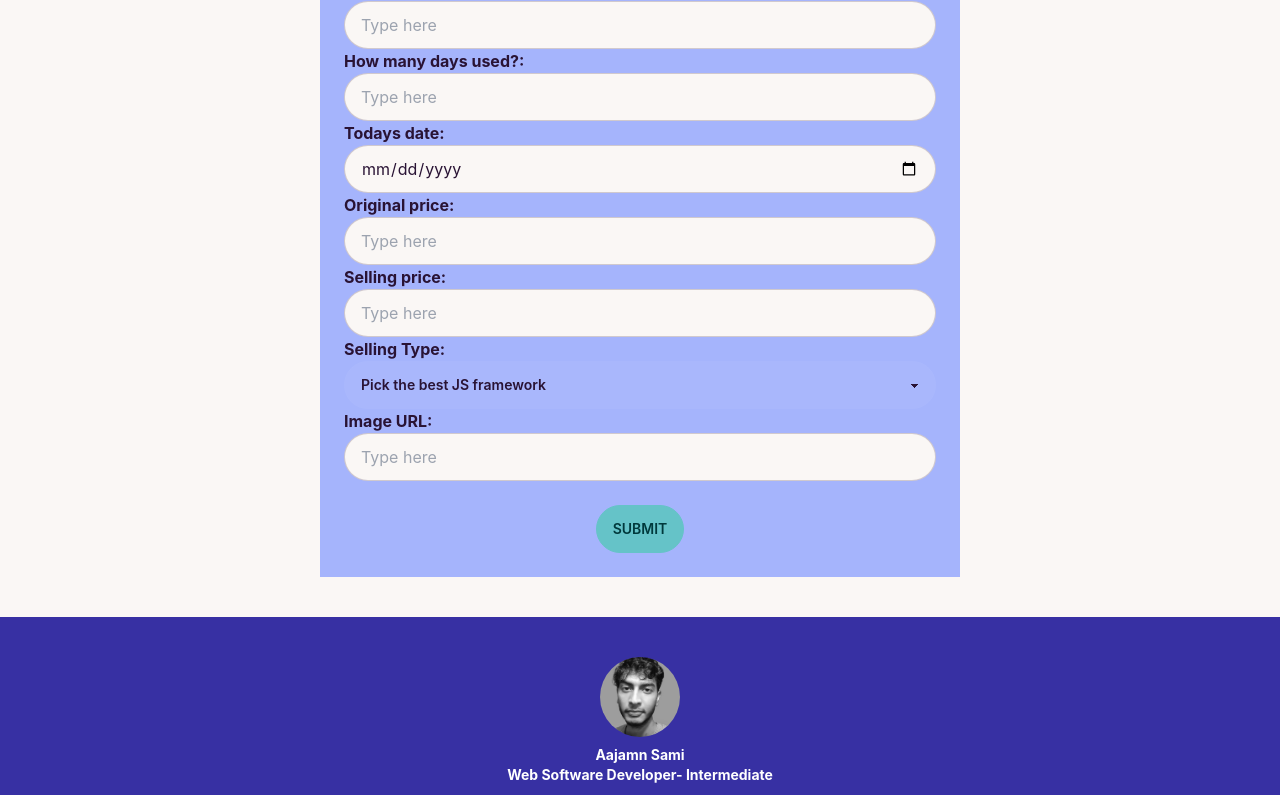
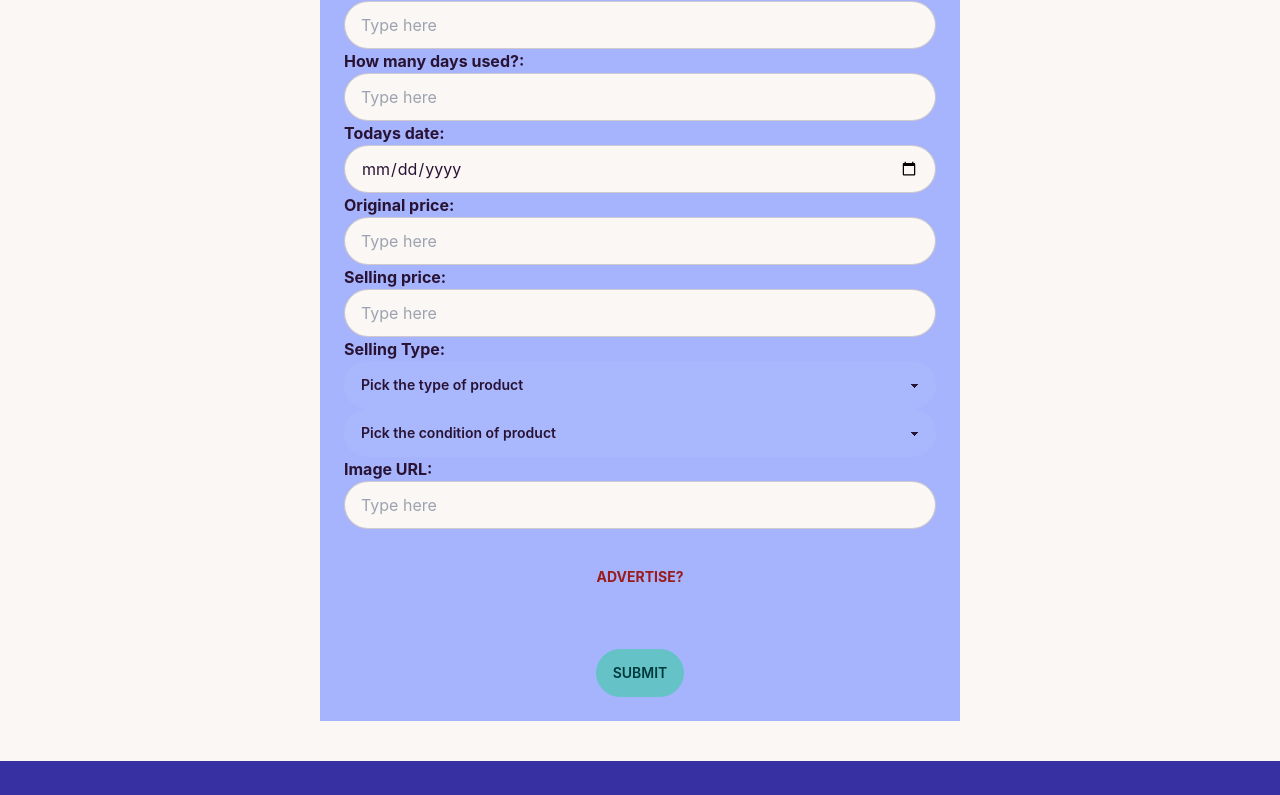
Before and after one commit to sami019325/assignment-12-digibiji.com-, a React (Create React App) app: page /sale in a window 1280 px wide. Shown: the part 408-1203 px from the top of the page. Built offline with nearby package versions, Linux system fonts and the light colour scheme; no server answers.

Commit message:
sell done

```diff
--- a/package.json
+++ b/package.json
@@ -14,6 +14,7 @@
     "react-icons": "^4.6.0",
     "react-router-dom": "^6.4.3",
     "react-scripts": "5.0.1",
+    "react-toastify": "^9.1.1",
     "web-vitals": "^2.1.4"
   },
   "scripts": {
--- a/src/Pages/SellProduct.js
+++ b/src/Pages/SellProduct.js
@@ -1,10 +1,11 @@
-import React, { useContext } from 'react';
+import React, { useContext, useState } from 'react';
 import { SharedContext } from '../Componets/SharedData';
+import { ToastContainer, toast } from 'react-toastify';
 
 const SellProduct = () => {
     const { user } = useContext(SharedContext)
-
-
+    const [advers, setAdvers] = useState(false)
+    console.log(advers)
     const InsertData = (e) => {
         e.preventDefault()
         const form = e.target;
@@ -18,6 +19,7 @@ const SellProduct = () => {
         const price = e.target.price.value;
         const productT = e.target.productT.value;
         const image = e.target.image.value;
+        const condition = e.target.condition.value;
         const product = {
             picture: image,
             type: productT,
@@ -28,8 +30,8 @@ const SellProduct = () => {
             OriginalPrice: originPrice,
             used: used,
             posted: date,
-            condition: 'excellent',
-            IsAdvertised: true,
+            condition: condition,
+            IsAdvertised: advers,
             IsSold: false
         }
         console.log(product)
@@ -45,9 +47,8 @@ const SellProduct = () => {
             .then(data => {
                 console.log(data);
                 if (data.acknowledged) {
-                    //    setTreatment(null);
-                    //    toast.success('Booking confirmed');
-                    //    refetch();
+                    form = null
+                    toast.success('Booking confirmed');
                 }
                 else {
                     //     toast.error(data.message);
@@ -56,6 +57,8 @@ const SellProduct = () => {
 
 
     }
+    const notify = () => toast("Wow so easy!");
+
     return (
         <div className='pt-36 pb-10'>
             <form className='w-6/12 m-auto bg-indigo-300 p-6' onSubmit={InsertData}>
@@ -80,13 +83,24 @@ const SellProduct = () => {
                 <input type="number" placeholder="Type here" required name='price' className="input input-bordered w-full " />
                 <p className='font-bold'>Selling Type:</p>
                 <select name='productT' className="select select-ghost w-full ">
-                    <option disabled selected>Pick the best JS framework</option>
+                    <option disabled selected>Pick the type of product</option>
                     <option>processor</option>
                     <option>casing</option>
                     <option>ram</option>
                 </select>
+                <select name='condition' className="select select-ghost w-full ">
+                    <option disabled selected>Pick the condition of product</option>
+                    <option>good</option>
+                    <option>excellent</option>
+                    <option>fair</option>
+                </select>
                 <p className='font-bold'>Image URL:</p>
                 <input type="text" placeholder="Type here" required name='image' className="input input-bordered w-full " />
+                <br />
+                <br />
+                <div className='flex items-center justify-center'>
+                    <button className={`btn text-red-800 font-bold ${advers ? 'btn-info' : 'btn-ghost'}`} onClick={() => setAdvers(!advers)}>Advertise?</button>
+                </div>
                 <br />
                 <br />
                 <div className='flex items-center justify-center'>
```
Also changed, not shown: 1 other file (tests, documents, lock files or other folders).
